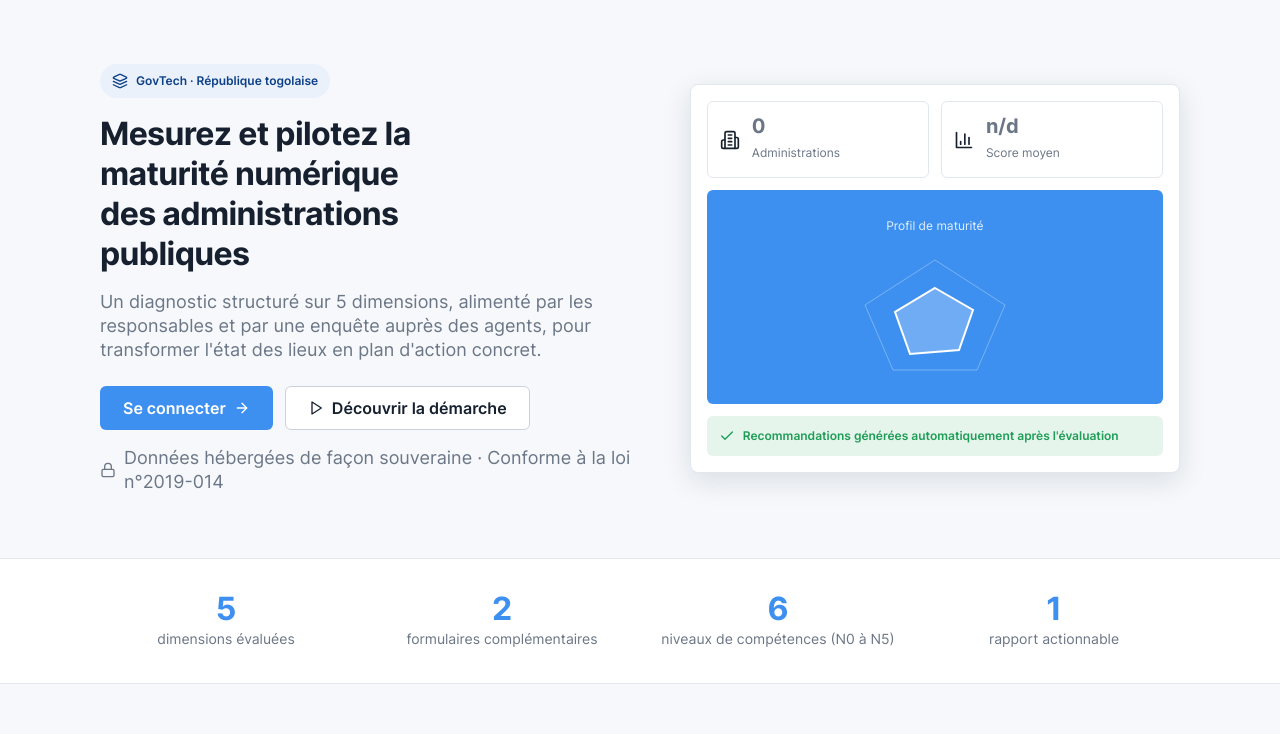
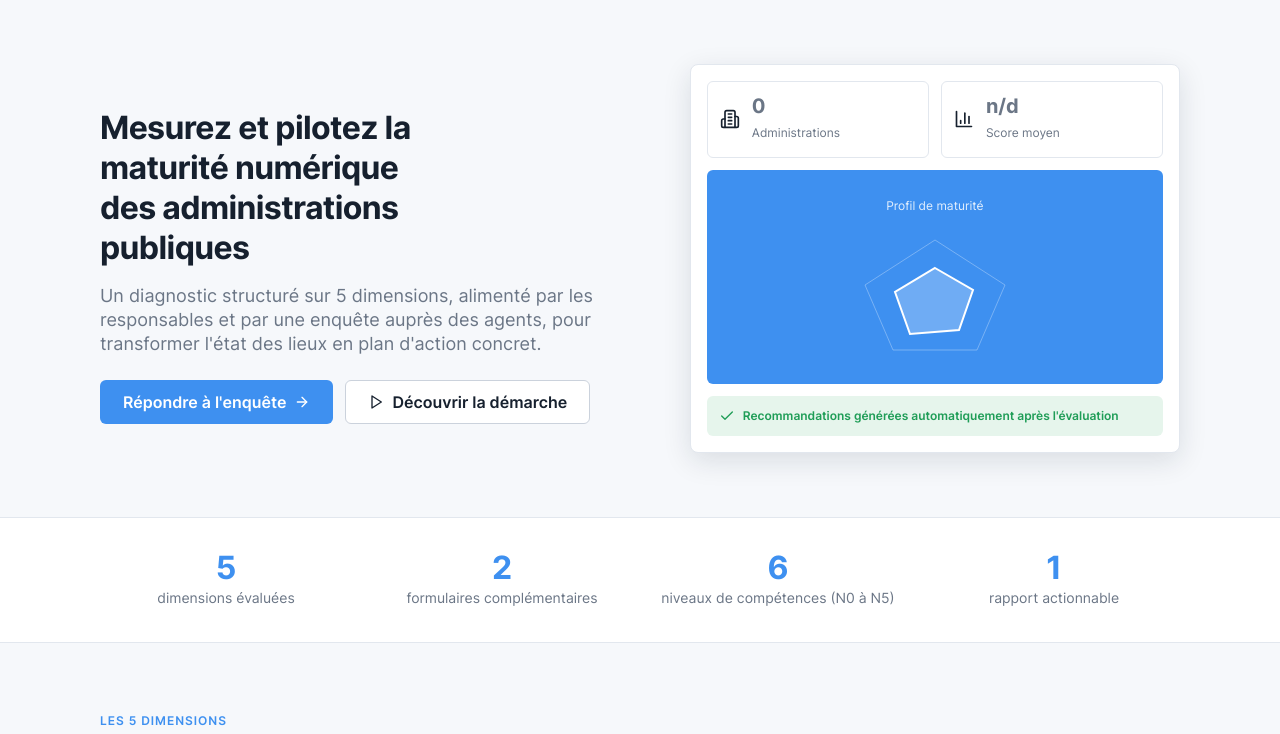
Before and after one commit to feliciadesouza/maturite_numerique, a Django app: page / in a window 1280 px wide. Shown: the part 71-805 px from the top of the page. Run offline with Django 5.2, Linux system fonts and the light colour scheme; data that the repository does not hold is empty.

Commit message:
feat(maquette): Accueil - alignements sans image sur la maquette
- Bouton principal du hero : 'Se connecter' -> 'Repondre a l'enquete' (lien public). 'Se connecter' reste dans l'en-tete et le bandeau navy.
- Suppression de la puce 'GovTech . Republique togolaise' au-dessus du titre et de la ligne 'Donnees hebergees de facon souveraine...' sous les boutons (absentes de la maquette).
- Suppression des badges 'Poids : X %' dans la liste des dimensions de l'Accueil (la maquette ne les montre pas ici ; l'info est deja donnee par la barre de ponderation). La page /dimensions/ garde ses badges.

Restent en attente des photos fournies par le client : la photo du hero
et la section 'Une demarche inclusive' (3 photos de terrain).

```diff
--- a/maturite_numerique/core/templates/public/accueil.html
+++ b/maturite_numerique/core/templates/public/accueil.html
@@ -7,19 +7,15 @@
   <div class="public-container">
     <div class="hero">
       <div>
-        <span class="hero__eyebrow">{% include "components/_icon.html" with name="layers" cls="icon--sm" %} GovTech · République togolaise</span>
         <h1>Mesurez et pilotez la maturité numérique des administrations publiques</h1>
         <p>Un diagnostic structuré sur 5 dimensions, alimenté par les responsables et par une enquête
           auprès des agents, pour transformer l'état des lieux en plan d'action concret.</p>
         <div class="hero__actions">
-          <a href="{% url 'connexion' %}" class="btn btn--primary btn--lg">
-            Se connecter {% include "components/_icon.html" with name="arrow-right" cls="icon--sm" %}</a>
+          <a href="{% url 'formulaire_b_public' %}" class="btn btn--primary btn--lg">
+            Répondre à l'enquête {% include "components/_icon.html" with name="arrow-right" cls="icon--sm" %}</a>
           <a href="{% url 'demarche' %}" class="btn btn--secondary btn--lg">
             {% include "components/_icon.html" with name="play" cls="icon--sm" %} Découvrir la démarche</a>
         </div>
-        <p class="hero__note">
-          {% include "components/_icon.html" with name="lock" cls="icon--sm" %}
-          Données hébergées de façon souveraine · Conforme à la loi n°2019-014</p>
       </div>
 
       <div class="hero__visual">
@@ -84,7 +80,6 @@
             <h3>{{ d.obj.nom }}</h3>
             <p>{{ d.obj.description }}</p>
           </div>
-          <span class="badge badge--dim-{{ d.obj.code }}" style="margin-left:auto;white-space:nowrap;">{% widthratio d.obj.poids 1 100 %} %</span>
         </div>
         {% endfor %}
       </div>
```
